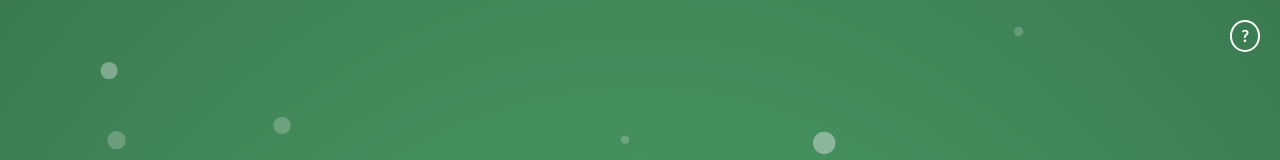
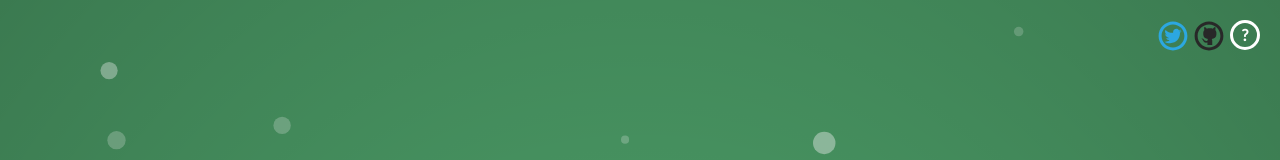
Before and after one commit to sospedra/which-key-code, a plain HTML site: page index.html in a window 1280 px wide. Shown: the top 160 px of the page. Drawn offline with nearby package versions, Linux system fonts and the light colour scheme.

Commit message:
feat: add social icons

```diff
--- a/css/main.css
+++ b/css/main.css
@@ -97,20 +97,48 @@ canvas {
   z-index: 1;
 }
 
-.help-icon {
+header {
     position: absolute;
     top: 20px;
     right: 20px;
-  border-radius: 50%;
+    z-index: 99;
+}
+
+header a.button {
     background-color: transparent;
     color: white;
-  border: 2px solid white;
     font-weight: 900;
     font-size: 1em;
-  z-index: 999;
+    border: none;
+    margin-left: 5px;
+    padding: 0;
 }
 
-.help-icon:hover {
+header a.button .icon, header a.button.is-rounded {
+    width: 30px;
+    height: 30px;
+}
+
+header a.button .icon {
+    background-repeat: no-repeat;
+    background-position: center;
+    margin-left: 0 !important;
+}
+
+header a.button .icon.twitter {
+    background: url(../img/twitter-icon.svg);
+}
+
+header a.button .icon.github {
+    background: url(../img/github-icon.svg);
+}
+
+header a.button.is-rounded {
+    border-radius: 50%;
+    border: 3px solid white;
+}
+
+header a.button:hover {
   color: white;
   border-color: white;
 }
--- a/index.html
+++ b/index.html
@@ -26,7 +26,13 @@
 
         <main id="js-dots">
           <header>
-            <a id="js-help" class="button is-outlined help-icon">
+            <a href="http://twitter.com/sospedra_r" target="_blank" class="button">
+              <span class="icon twitter"></span>
+            </a>
+            <a href="http://github.com/sospedra/which-key-code" target="_blank" class="button">
+              <span class="icon github"></span>
+            </a>
+            <a id="js-help" class="button is-rounded">
               <span>?</span>
             </a>
           </header>
```
Also changed, not shown: img/github-icon.svg (added), img/twitter-icon.svg (added). Lines whose indentation alone changed are shown as unchanged.
